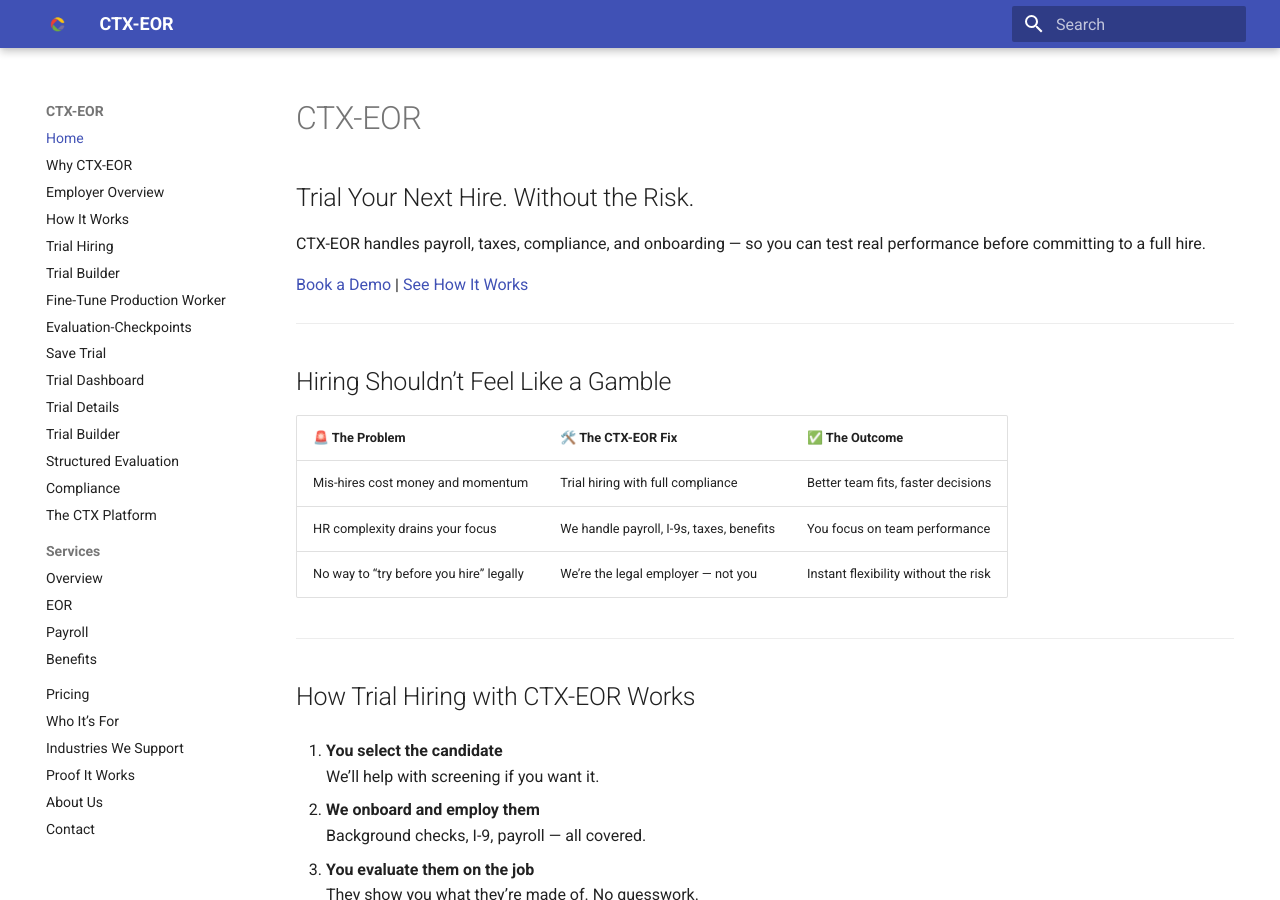
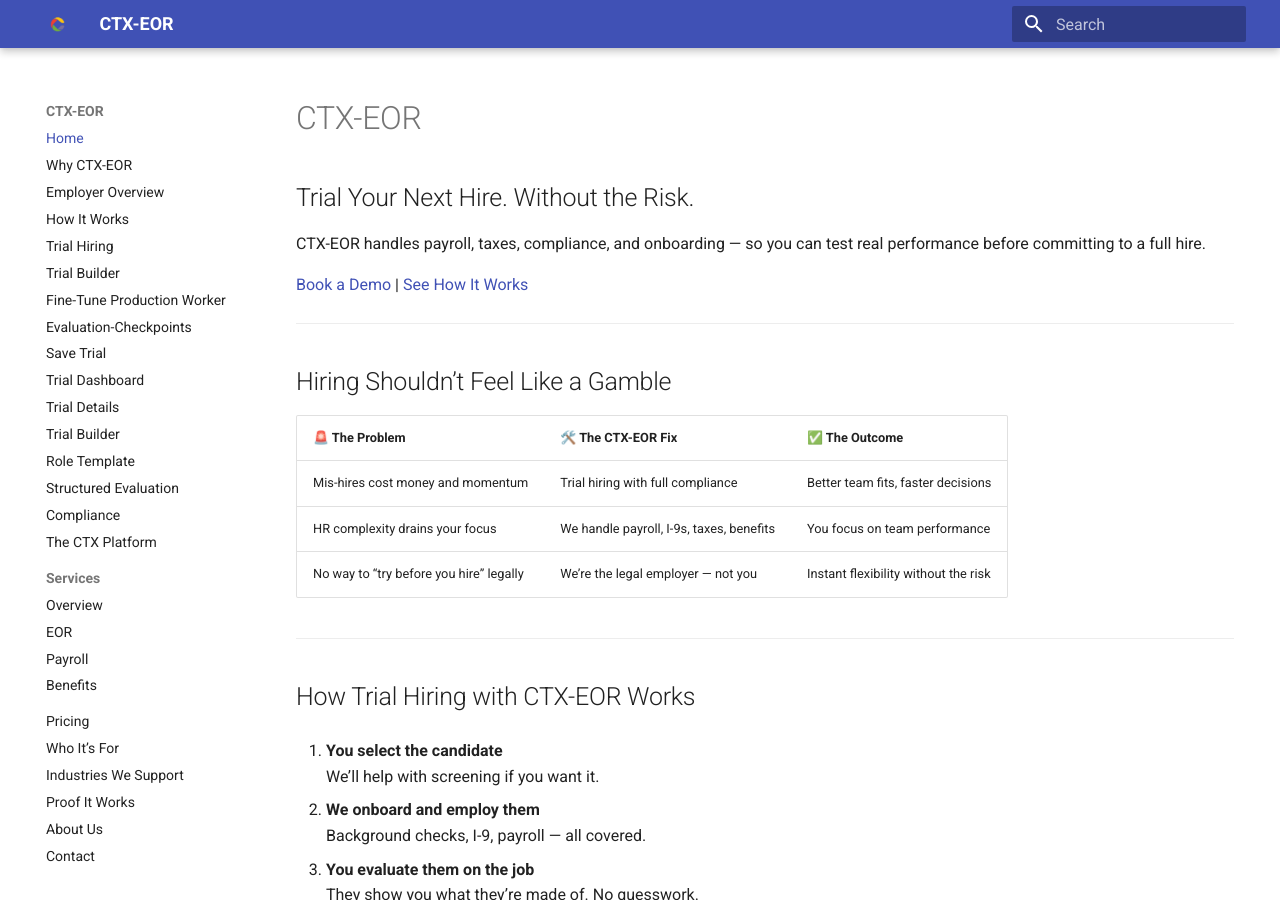
Before and after one commit to cirrusflyer275ds/ctx-eor-site, an MkDocs documentation site: the page built from docs/index.md, in a window 1280 px wide and 900 px high. Built offline with MkDocs 1.6.1 and Material for MkDocs 9.7.7, drawn with Linux system fonts in a browser that asks for light colours.

Commit message:
Update mkdocs.yml

```diff
--- a/mkdocs.yml
+++ b/mkdocs.yml
@@ -37,6 +37,7 @@ nav:
   - Trial Dashboard: trial-dashboard.md
   - Trial Details: trial-details.md
   - Trial Builder: trial-builder-step1.md
+  - Role Template: trial-builder-step2.md
   - Structured Evaluation: structured-evaluation.md
   - Compliance: compliance.md
   - The CTX Platform: platform.md
```
